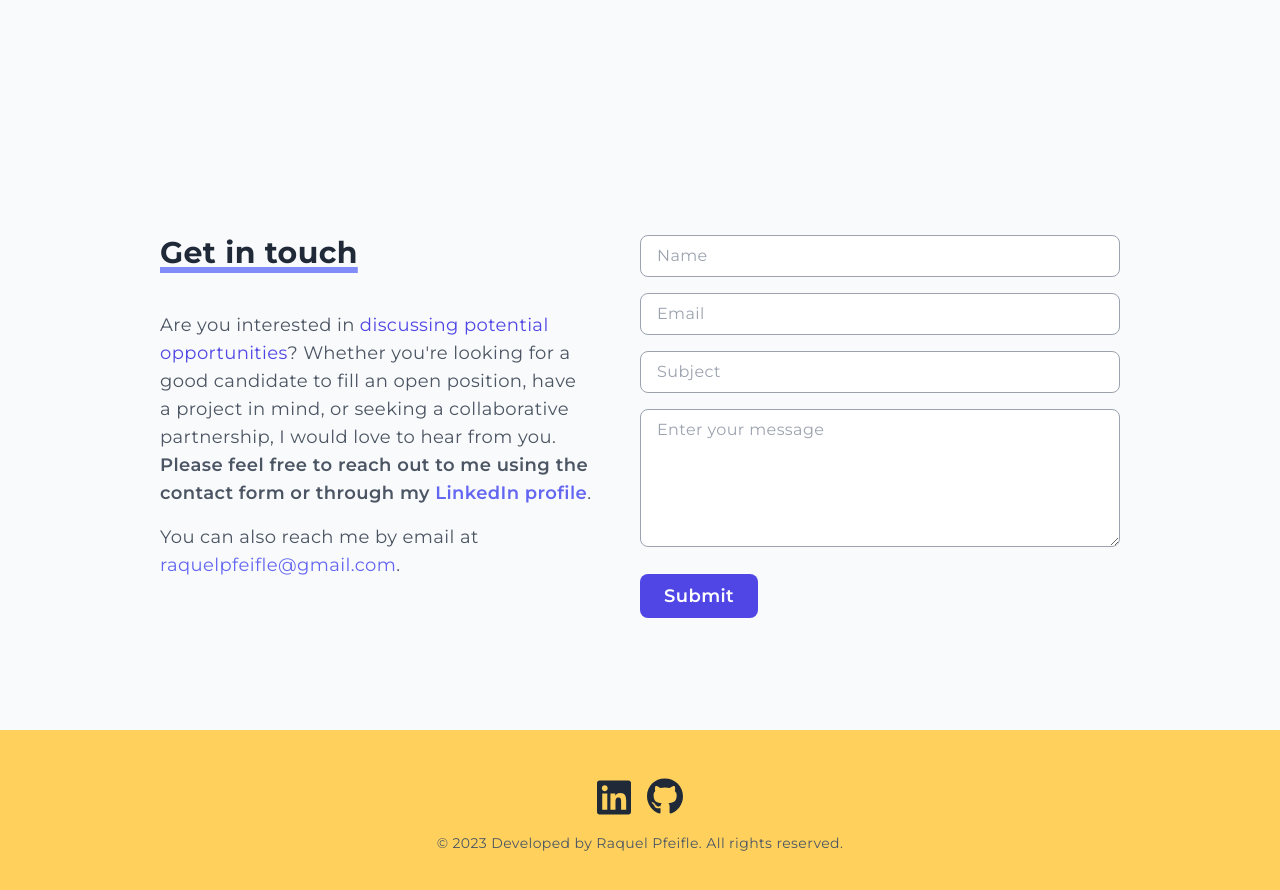
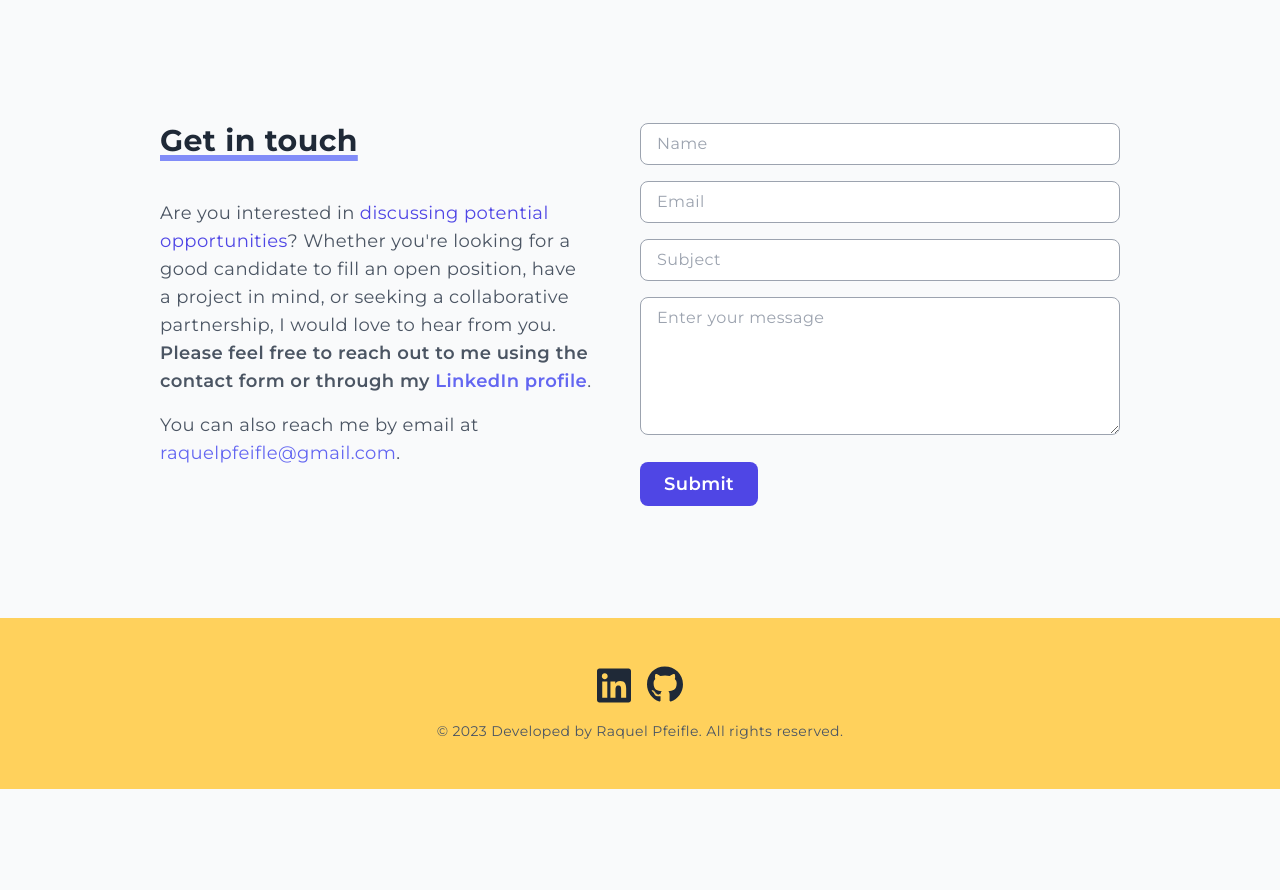
Before and after one commit to rdpfeifle/portfolio_nextjs, a Next.js app: page / in a window 1280 px wide. Shown: the part 3400-4290 px from the top of the page. After the commit the page ends 4189 px from the top, so only its background shows below. Built offline with nearby package versions, Linux system fonts and the light colour scheme.

Commit message:
Changed the padding in Contact component

```diff
--- a/components/Contact.jsx
+++ b/components/Contact.jsx
@@ -74,8 +74,8 @@ export const Contact = () => {
     setSubmissionStatus(null);
   }
   return (
-    <section id="contact" className="max-md:py-6">
-      <div className="container flex flex-wrap">
+    <section id="contact">
+      <div className="container pt-0 flex flex-wrap">
         <div className="w-full md:w-1/2 md:pr-12">
           <h2 className="pb-10 underlineEffect">Get in touch</h2>
           <p className="mb-4">
```
